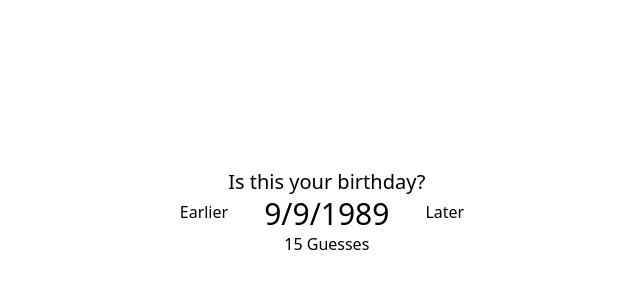
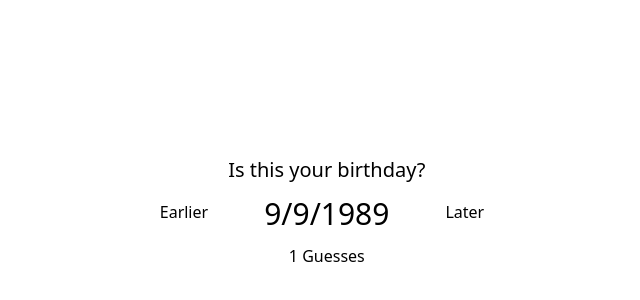
Before and after one commit to NiftyOctopus/binary-birthday, a Vue app: page / in a window 1280 px wide. Shown: the part 188-488 px from the top of the page, without its empty margins (318-958 px from the left). Built offline with nearby package versions, Linux system fonts and the light colour scheme.

Commit message:
Finishing touches

```diff
--- a/src/stores/birthday.ts
+++ b/src/stores/birthday.ts
@@ -2,7 +2,10 @@ import { ref, computed } from 'vue'
 import { defineStore } from 'pinia'
 
 export const useBirthdayStore = defineStore('birthday', () => {
-  const guess = ref(getStartingGuess())
+  const guesses = ref<Date[]>([getStartingGuess()])
+
+  const guess = computed(() => guesses.value[guesses.value.length - 1])
+  const count = computed(() => guesses.value.length)
 
   const min = ref<Date | null>(null)
   const max = ref<Date | null>(null)
@@ -46,7 +49,7 @@ export const useBirthdayStore = defineStore('birthday', () => {
     }
 
     // Update the guess
-    guess.value = new Date(nextGuess)
+    updateGuess(nextGuess)
   }
 
   function later() {
@@ -67,7 +70,7 @@ export const useBirthdayStore = defineStore('birthday', () => {
     }
 
     // Update the guess
-    guess.value = new Date(nextGuess)
+    updateGuess(nextGuess)
   }
 
   function addYears(date: Date, years: number) {
@@ -76,5 +79,9 @@ export const useBirthdayStore = defineStore('birthday', () => {
     return newDate
   }
 
-  return { guess, min, max, earlier, later, found }
+  function updateGuess(newGuess: Date) {
+    guesses.value.push(newGuess)
+  }
+
+  return { guess, count, min, max, earlier, later, found }
 })
--- a/src/views/HomeView.vue
+++ b/src/views/HomeView.vue
@@ -6,16 +6,15 @@ const store = useBirthdayStore()
 </script>
 
 <template>
-  <main class="absolute inset-0 flex justify-center items-center">
+  <main class="absolute inset-0 flex justify-center items-center gap-5">
     <div>
       <button @click="store.earlier">Earlier</button>
-      <p>{{ store.min?.toLocaleDateString() }}</p>
     </div>
 
-    <div class="flex flex-col items-center">
+    <div class="flex flex-col items-center gap-3">
       <h2 class="text-xl">Is this your birthday?</h2>
       <h1 class="text-3xl">{{ store.guess.toLocaleDateString() }}</h1>
-      <p>15 Guesses</p>
+      <p>{{ store.count }} Guesses</p>
       <div v-if="store.found">
         <p>Congratulations! It's your birthday!</p>
       </div>
@@ -23,7 +22,6 @@ const store = useBirthdayStore()
 
     <div>
       <button @click="store.later">Later</button>
-      <p>{{ store.max?.toLocaleDateString() }}</p>
     </div>
   </main>
 </template>
```
